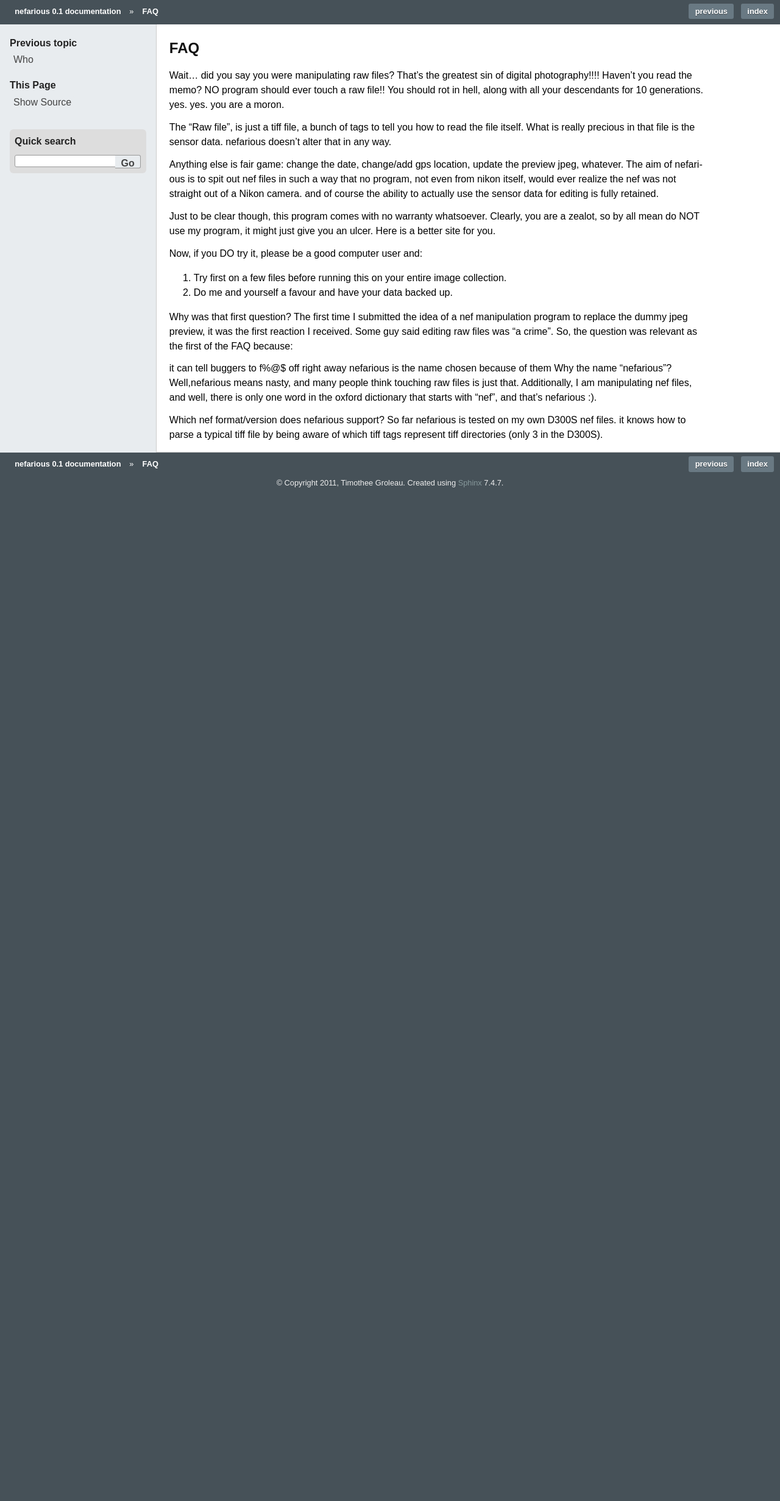
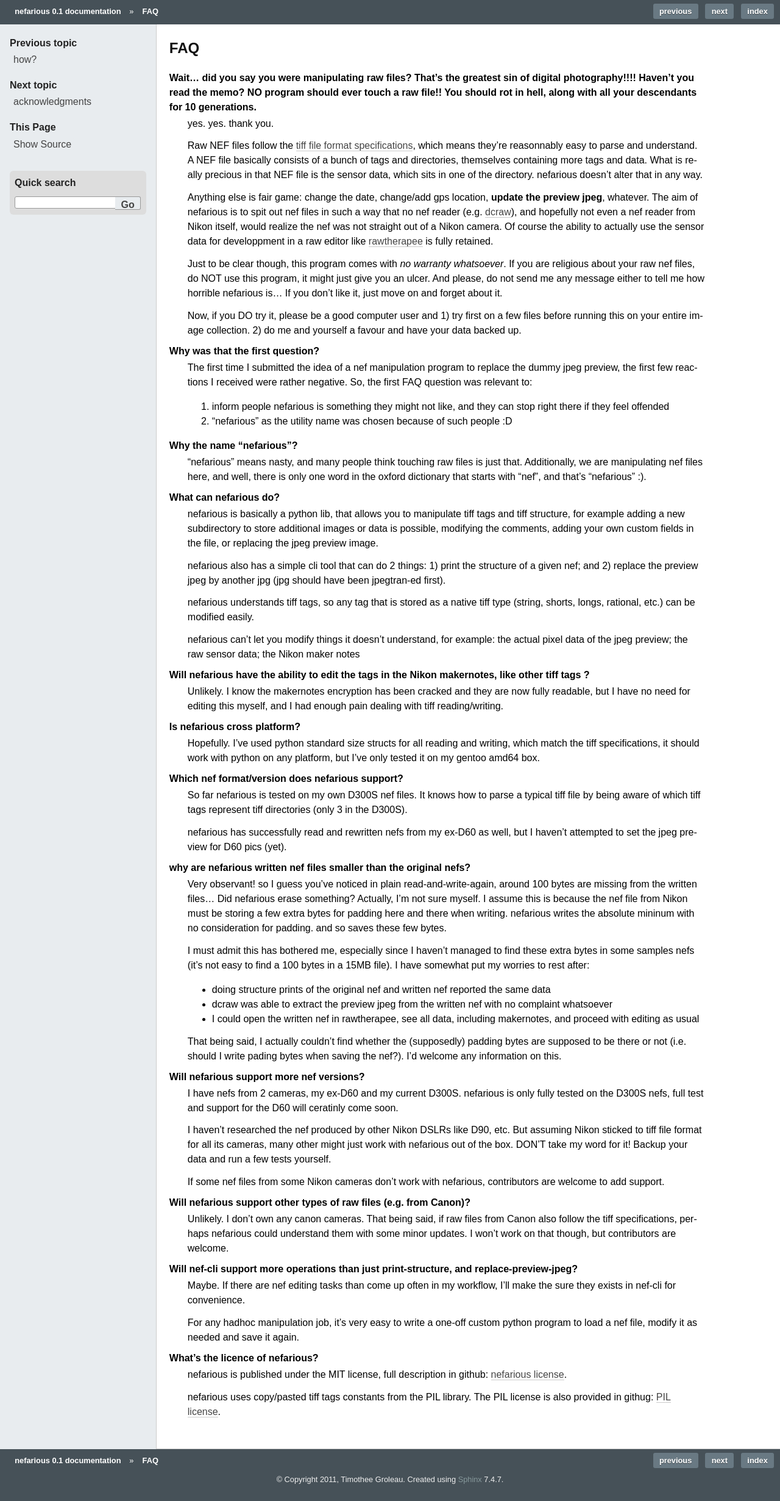
Before and after one commit to timotheeg/nefarious, a Sphinx documentation site: the page built from doc/source/faq.rst, in a window 1280 px wide. Shown: the whole page at 61% size. Built offline with Sphinx 7.4.7, drawn with Linux system fonts in a browser that asks for light colours; before the commit the page ends 900 px from its top, so only the background shows below that.

```diff
--- a/doc/source/_static/rtd.css
+++ b/doc/source/_static/rtd.css
@@ -35,6 +35,10 @@ body {
     background-color: #465158;
     padding: 0;
     margin: 0;
+}
+
+dt {
+	font-weight: bold;
 }
 
 div.document {
--- a/doc/source/faq.rst
+++ b/doc/source/faq.rst
@@ -1,26 +1,79 @@
 FAQ
 ---
+
+.. _tiff file format specifications: http://partners.adobe.com/asn/developer/PDFS/TN/TIFF6.pdf
+.. _dcraw: http://www.cybercom.net/~dcoffin/dcraw/
+.. _rawtherapee: http://www.rawtherapee.com/
+.. _nefarious license: https://raw.github.com/timotheeg/nefarious/master/license/license_nefarious.txt
+.. _PIL license: https://raw.github.com/timotheeg/nefarious/master/license/license_PIL.txt
+
 Wait... did you say you were manipulating raw files? That's the greatest sin of digital photography!!!! Haven't you read the memo? NO program should ever touch a raw file!! You should rot in hell, along with all your descendants for 10 generations.
-yes. yes. you are a moron.
+    yes. yes. thank you.
 
-The "Raw file", is just a tiff file, a bunch of tags to tell you how to read the file itself. What is really precious in that file is the sensor data. nefarious doesn't alter that in any way.
+    Raw NEF files follow the `tiff file format specifications`_, which means they're reasonnably easy to parse and understand. A NEF file basically consists of a bunch of tags and directories, themselves containing more tags and data. What is really precious in that NEF file is the sensor data, which sits in one of the directory. nefarious doesn't alter that in any way.
 
-Anything else is fair game: change the date, change/add gps location, update the preview jpeg, whatever. The aim of nefarious is to spit out nef files in such a way that no program, not even from nikon itself, would ever realize the nef was not straight out of a Nikon camera. and of course the ability to actually use the sensor data for editing is fully retained.
+    Anything else is fair game: change the date, change/add gps location, **update the preview jpeg**, whatever. The aim of nefarious is to spit out nef files in such a way that no nef reader (e.g. dcraw_), and hopefully not even a nef reader from Nikon itself, would realize the nef was not straight out of a Nikon camera. Of course the ability to actually use the sensor data for developpment in a raw editor like rawtherapee_ is fully retained.
 
-Just to be clear though, this program comes with no warranty whatsoever. Clearly, you are a zealot, so by all mean do NOT use my program, it might just give you an ulcer. Here is a better site for you.
+    Just to be clear though, this program comes with *no warranty whatsoever*. If you are religious about your raw nef files, do NOT use this program, it might just give you an ulcer. And please, do not send me any message either to tell me how horrible nefarious is... If you don't like it, just move on and forget about it.
 
-Now, if you DO try it, please be a good computer user and:
+    Now, if you DO try it, please be a good computer user and 1) try first on a few files before running this on your entire image collection. 2) do me and yourself a favour and have your data backed up.
 
-#. Try first on a few files before running this on your entire image collection.
-#. Do me and yourself a favour and have your data backed up.
+Why was that the first question?
+    The first time I submitted the idea of a nef manipulation program to replace the dummy jpeg preview, the first few reactions I received were rather negative. So, the first FAQ question was relevant to:
 
-Why was that first question?
-The first time I submitted the idea of a nef manipulation program to replace the dummy jpeg preview, it was the first reaction I received. Some guy said editing raw files was "a crime". So, the question was relevant as the first of the FAQ because:
+    #. inform people nefarious is something they might not like, and they can stop right there if they feel offended
+    #. "nefarious" as the utility name was chosen because of such people :D
 
-it can tell buggers to f%@$ off right away
-nefarious is the name chosen because of them
 Why the name "nefarious"?
-Well,nefarious means nasty, and many people think touching raw files is just that. Additionally, I am manipulating nef files, and well, there is only one word in the oxford dictionary that starts with "nef", and that's nefarious :).
+    "nefarious" means nasty, and many people think touching raw files is just that. Additionally, we are manipulating nef files here, and well, there is only one word in the oxford dictionary that starts with "nef", and that's "nefarious" :).
+
+What can nefarious do?
+    nefarious is basically a python lib, that allows you to manipulate tiff tags and tiff structure, for example adding a new subdirectory to store additional images or data is possible, modifying the comments, adding your own custom fields in the file, or replacing the jpeg preview image.
+
+    nefarious also has a simple cli tool that can do 2 things: 1) print the structure of a given nef; and 2) replace the preview jpeg by another jpg (jpg should have been jpegtran-ed first).
+
+    nefarious understands tiff tags, so any tag that is stored as a native tiff type (string, shorts, longs, rational, etc.) can be modified easily.
+
+    nefarious can't let you modify things it doesn't understand, for example: the actual pixel data of the jpeg preview; the raw sensor data; the Nikon maker notes
+
+Will nefarious have the ability to edit the tags in the Nikon makernotes, like other tiff tags ?
+    Unlikely. I know the makernotes encryption has been cracked and they are now fully readable, but I have no need for editing this myself, and I had enough pain dealing with tiff reading/writing.
+
+Is nefarious cross platform?
+    Hopefully. I've used python standard size structs for all reading and writing, which match the tiff specifications, it should work with python on any platform, but I've only tested it on my gentoo amd64 box.
 
 Which nef format/version does nefarious support?
-So far nefarious is tested on my own D300S nef files. it knows how to parse a typical tiff file by being aware of which tiff tags represent tiff directories (only 3 in the D300S).
+    So far nefarious is tested on my own D300S nef files. It knows how to parse a typical tiff file by being aware of which tiff tags represent tiff directories (only 3 in the D300S).
+
+    nefarious has successfully read and rewritten nefs from my ex-D60 as well, but I haven't attempted to set the jpeg preview for D60 pics (yet).
+
+why are nefarious written nef files smaller than the original nefs?
+    Very observant! so I guess you've noticed in plain read-and-write-again, around 100 bytes are missing from the written files... Did nefarious erase something? Actually, I'm not sure myself. I assume this is because the nef file from Nikon must be storing a few extra bytes for padding here and there when writing. nefarious writes the absolute mininum with no consideration for padding. and so saves these few bytes.
+
+    I must admit this has bothered me, especially since I haven't managed to find these extra bytes in some samples nefs (it's not easy to find a 100 bytes in a 15MB file). I have somewhat put my worries to rest after:
+
+    - doing structure prints of the original nef and written nef reported the same data
+    - dcraw was able to extract the preview jpeg from the written nef with no complaint whatsoever
+    - I could open the written nef in rawtherapee, see all data, including makernotes, and proceed with editing as usual
+
+    That being said, I actually couldn't find whether the (supposedly) padding bytes are supposed to be there or not (i.e. should I write pading bytes when saving the nef?). I'd welcome any information on this.
+
+Will nefarious support more nef versions?
+    I have nefs from 2 cameras, my ex-D60 and my current D300S. nefarious is only fully tested on the D300S nefs, full test and support for the D60 will ceratinly come soon.
+
+    I haven't researched the nef produced by other Nikon DSLRs like D90, etc. But assuming Nikon sticked to tiff file format for all its cameras, many other might just work with nefarious out of the box. DON'T take my word for it! Backup your data and run a few tests yourself.
+
+    If some nef files from some Nikon cameras don't work with nefarious, contributors are welcome to add support.
+
+Will nefarious support other types of raw files (e.g. from Canon)?
+    Unlikely. I don't own any canon cameras. That being said, if raw files from Canon also follow the tiff specifications, perhaps nefarious could understand them with some minor updates. I won't work on that though, but contributors are welcome.
+
+Will nef-cli support more operations than just print-structure, and replace-preview-jpeg?
+    Maybe. If there are nef editing tasks than come up often in my workflow, I'll make the sure they exists in nef-cli for convenience.
+
+    For any hadhoc manipulation job, it's very easy to write a one-off custom python program to load a nef file, modify it as needed and save it again.
+
+What's the licence of nefarious?
+    nefarious is published under the MIT license, full description in github: `nefarious license`_.
+
+    nefarious uses copy/pasted tiff tags constants from the PIL library. The PIL license is also provided in githug: `PIL license`_.
--- a/doc/source/index.rst
+++ b/doc/source/index.rst
@@ -2,7 +2,7 @@
 
 Nefarious : Nikon NEF File Parser
 =================================
-Manipulates your Nikon NEF files to (amongst other things) change the embedded jpeg thumbnail
+nefarious let's you edit your nikon raw nef files to store your processed images inside the nef files themselves
 
 Source: `GitHub Repository`_
 
@@ -12,4 +12,7 @@ Source: `GitHub Repository`_
    what
    why
    who
+   where
+   how
    faq
+   acknowledgments
--- /dev/null
+++ b/doc/source/where.rst
@@ -0,0 +1,4 @@
+where?
+------
+
+nefarious is available on gihub https://github.com/timotheeg/nefarious.
```
Also changed, not shown: doc/source/acknowledgments.rst (added, +16 -0 lines), doc/source/how.rst (added, +57 -0 lines), doc/source/what.rst (+5 -2 lines), doc/source/who.rst (+7 -5 lines), doc/source/why.rst (+9 -9 lines).
